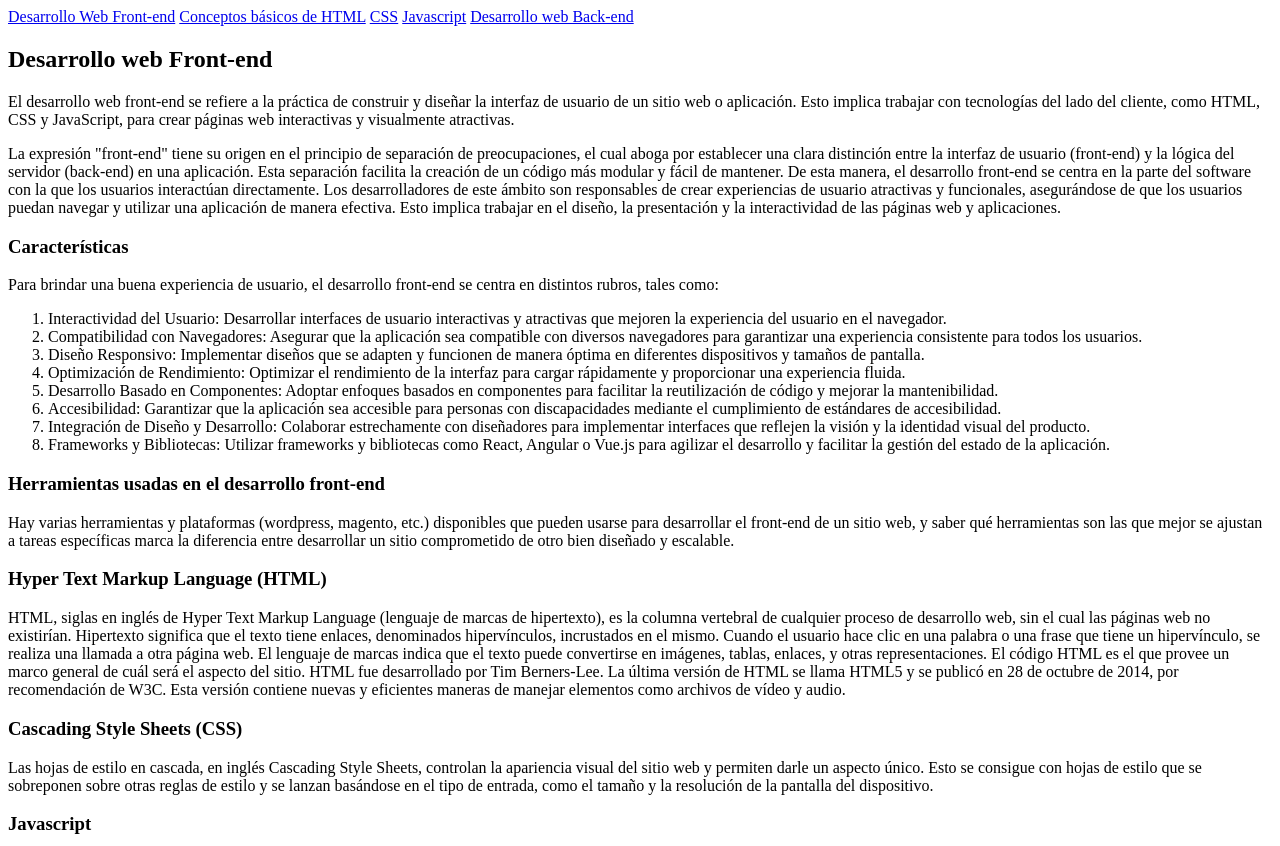
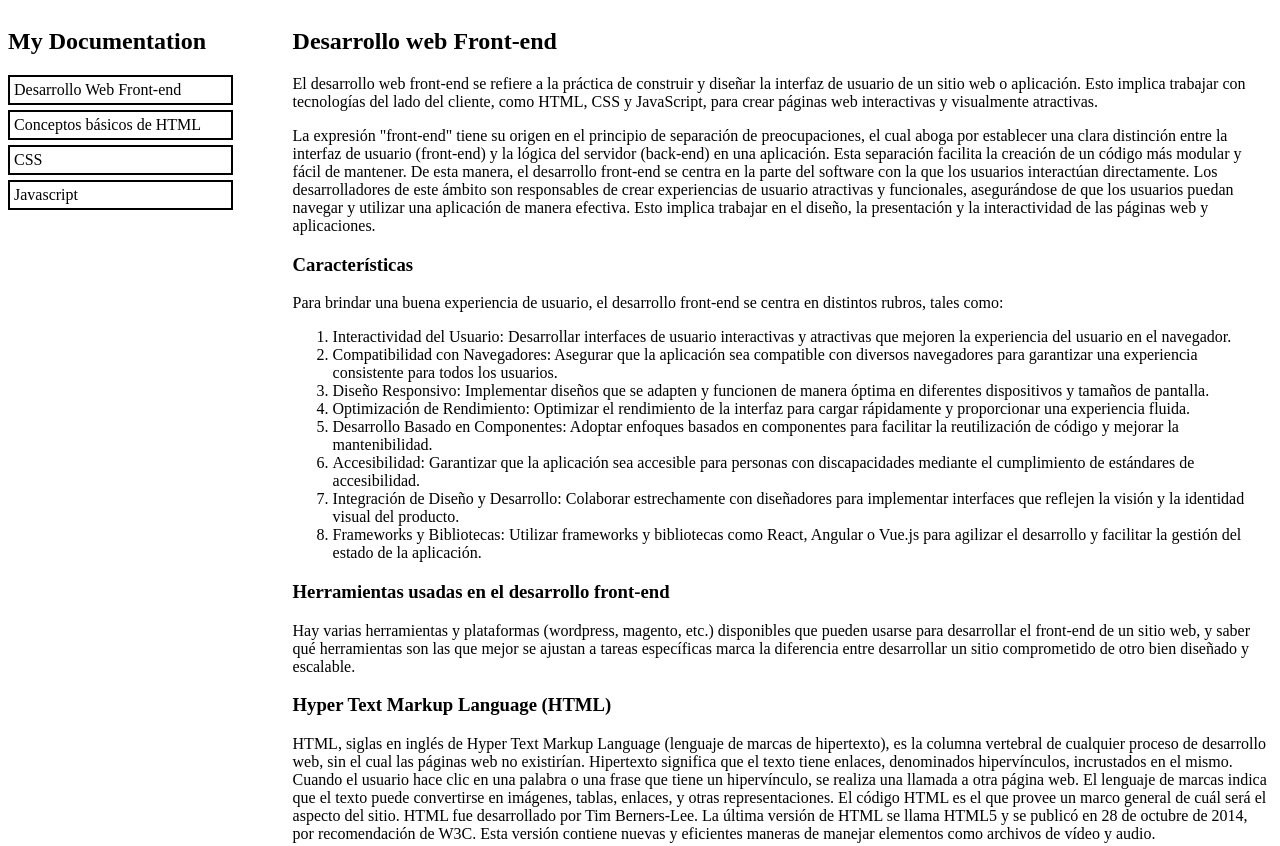
Before and after one commit to NachoR9/FAQ-HTML-CSS, a plain HTML site: page index.html in a window 1280 px wide. Shown: the top 846 px of the page. Drawn offline with Linux system fonts and the light colour scheme.

Commit message:
added styles and modificactions in nav

```diff
--- a/index.html
+++ b/index.html
@@ -3,18 +3,19 @@
 <head>
     <meta charset="UTF-8">
     <meta name="viewport" content="width=device-width, initial-scale=1.0">
-    <title>My Documentation</title>
+    <title>#FAQ</title>
+    <link rel="stylesheet" href="./styles.css">
 </head>
 <body>
+        <nav class="container">
+            <h2>My Documentation</h2>
+            <a href="#section1" class="button">Desarrollo Web Front-end</a>
+            <a href="#section2" class="button">Conceptos básicos de HTML</a>
+            <a href="#section3" class="button">CSS</a>
+            <a href="#section4" class="button">Javascript</a>
+        </nav>
     <main>
-        <nav class="container">
-            <a href="section1" class="button">Desarrollo Web Front-end</a>
-            <a href="section2" class="button">Conceptos básicos de HTML</a>
-            <a href="section3" class="button">CSS</a>
-            <a href="section4" class="button">Javascript</a>
-            <a href="section4" class="button">Desarrollo web Back-end</a>
-
-        <section>
+        <section id="section1">
             <h2>Desarrollo web Front-end</h2>
                 <p>El desarrollo web front-end se refiere a la práctica de construir y diseñar la interfaz de usuario de un sitio web o aplicación. Esto implica trabajar con tecnologías del lado del cliente, como HTML, CSS y JavaScript, para crear páginas web interactivas y visualmente atractivas.</p>
                 <p>La expresión "front-end" tiene su origen en el principio de separación de preocupaciones, el cual aboga por establecer una clara distinción entre la interfaz de usuario (front-end) y la lógica del servidor (back-end) en una aplicación. Esta separación facilita la creación de un código más modular y fácil de mantener. De esta manera, el desarrollo front-end se centra en la parte del software con la que los usuarios interactúan directamente. Los desarrolladores de este ámbito son responsables de crear experiencias de usuario atractivas y funcionales, asegurándose de que los usuarios puedan navegar y utilizar una aplicación de manera efectiva. Esto implica trabajar en el diseño, la presentación y la interactividad de las páginas web y aplicaciones. </p>
@@ -50,7 +51,7 @@
 
         </section>
 
-        <section>
+        <section id="section2">
             <h2>Conceptos básicos de HTML</h2>
             <p>El Lenguaje de Marcado de Hipertexto (HTML) es el código que se utiliza para estructurar y desplegar una página web y sus contenidos. Por ejemplo, sus contenidos podrían ser párrafos, una lista con viñetas, o imágenes y tablas de datos. Como lo sugiere el título, este artículo te dará una comprensión básica de HTML y cúal es su función.</p>
             <h3>Entonces, ¿qué es HTML en realidad?</h3>
@@ -95,7 +96,7 @@
 
         </section>
 
-        <section>
+        <section id="section3">
             <h2>CSS</h2>
             <p>Las Hojas de estilo en cascada (del ingles Cascading Stylesheets CSS) es la siguiente tecnología que aprenderemos después de HTML. Mientras que HTML se utiliza para definir la estructura y la semántica del contenido, CSS se usa para darle estilo y posicionarlo visualmente. CSS se puede usar, por ejemplo, para cambiar la fuente, el color, el tamaño y el espaciado del contenido, para formar multiples columnas, añadir animaciones y otros elementos decorativos.</p>
             <h3>Itinerario de aprendizaje</h3>
@@ -135,7 +136,7 @@
 
         </section>
 
-        <section>
+        <section id="section4">
             <h2>JavaScript</h2>
             <p>JavaScript es un lenguaje de programación que te permite implementar cosas complejas en páginas web. Cada vez que una página web hace algo más que sentarse ahí y mostrar información estática para que la veas — mostrando actualizaciones de contenido oportunas, mapas interactivos, gráficos animados 2D/3D, desplazando máquinas reproductoras de video, o más, puedes apostar que probablemente JavaScript esté involucrado .</p>
             <h3>Prerrequisitos</h3>
--- a/styles.css
+++ b/styles.css
@@ -0,0 +1,28 @@
+body {
+    display: flex;
+    gap: 60px;
+}
+
+nav {
+    display: flex;
+    flex-direction: column;
+    width: 1350px;
+    position: sticky;
+    top: 0;
+    height: 100vh;
+}
+
+.button {
+    color:black ;
+    text-decoration: none;
+    border-color: black ;
+    border-width: 2px;
+    border-style: solid;
+    margin-bottom: 5px;
+    padding: 4px;
+}
+
+.button:visited {
+    color:black;
+    text-decoration: none;
+}
```
